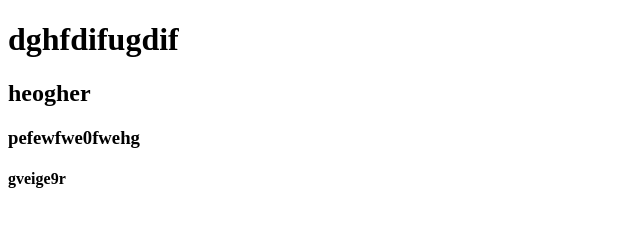
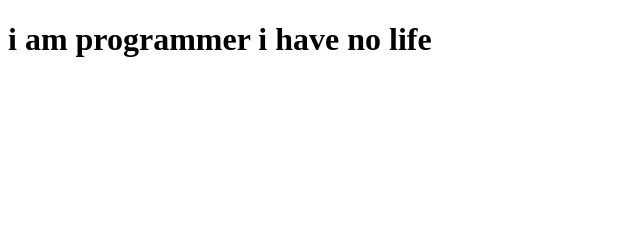
Before and after one commit to ShahrearAhmed/my-third-repo, a plain HTML site: page index.html in a window 1280 px wide. Shown: the whole page, without its empty margins (0-640 px from the left). Drawn offline with Linux system fonts and the light colour scheme.

Commit message:
third repo

```diff
--- a/index.html
+++ b/index.html
@@ -4,14 +4,9 @@
     <meta charset="UTF-8">
     <meta http-equiv="X-UA-Compatible" content="IE=edge">
     <meta name="viewport" content="width=device-width, initial-scale=1.0">
-    <title>my third repo</title>
+    <title>Document</title>
 </head>
 <body>
-    <h1>
-   dghfdifugdif
-    </h1>
-    <h2>heogher</h2>
-    <h3>pefewfwe0fwehg</h3>
-    <h4>gveige9r</h4>
+    <h1>i am programmer i have no life</h1>
 </body>
 </html>
```
